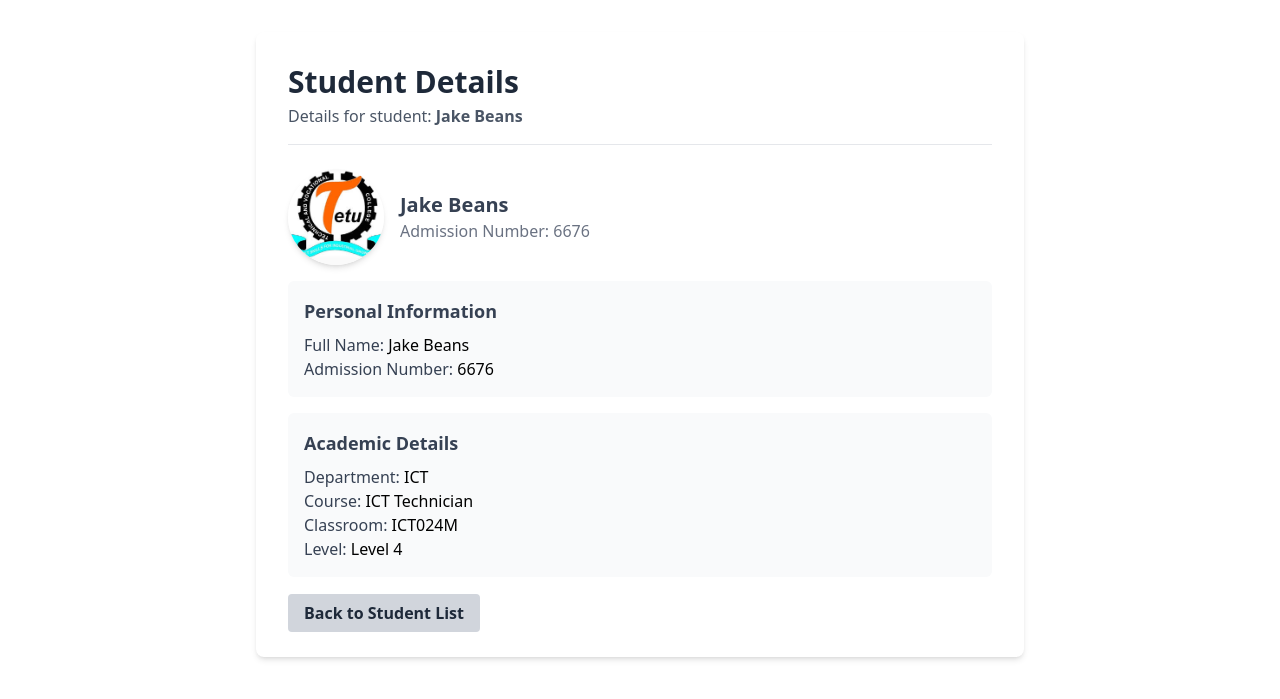
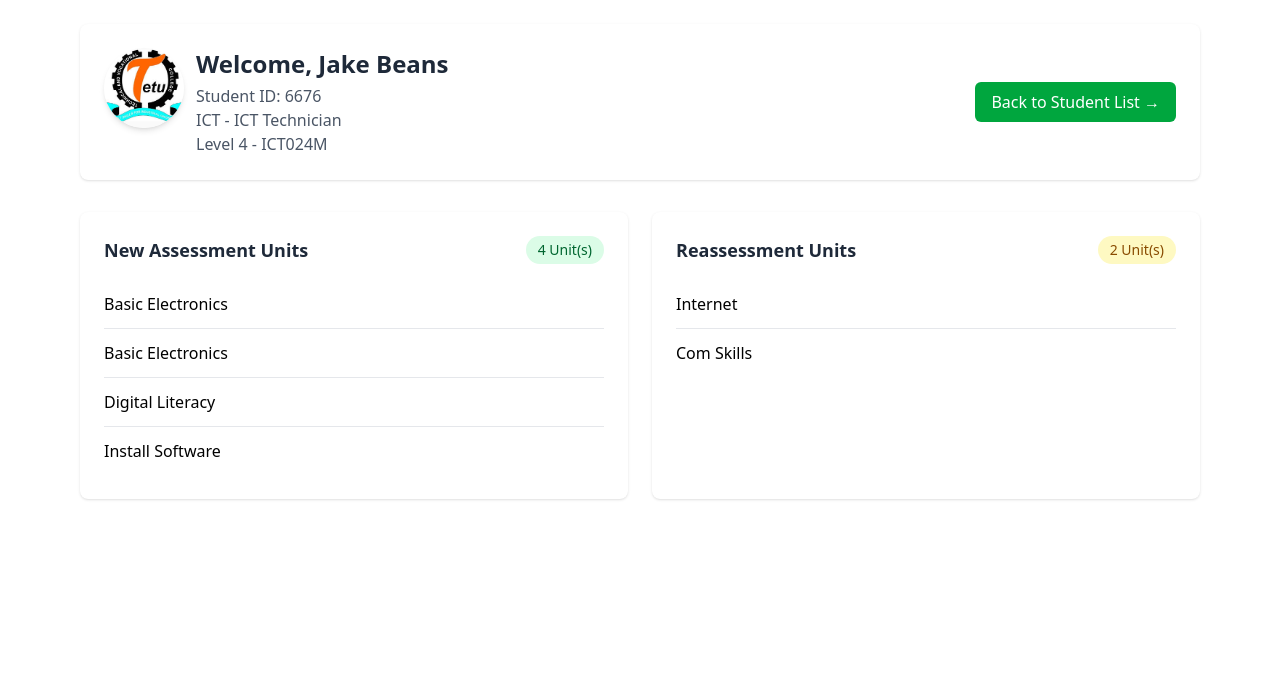
Before and after one commit to titustum/cbet-registration, a Flask app: page /students/1 in a window 1280 px wide. Shown: the top 699 px of the page. Run offline with Flask 3, Linux system fonts and the light colour scheme; data comes from the database, SQL or seed files in the repository; both versions use the stored data as it was after the commit.

Commit message:
improved

```diff
--- a/app.py
+++ b/app.py
@@ -162,7 +162,9 @@ def students_list():
 @app.route('/students/<int:student_id>')
 def student_details(student_id):
     student = Student.query.get_or_404(student_id)
-    return render_template('student_details.html', student=student)
+    new_units = UnitRegistration.query.filter_by(student_id=student_id, is_reassessment=False).all()
+    reassessments = UnitRegistration.query.filter_by(student_id=student_id, is_reassessment=True).all()
+    return render_template('student_details.html', student=student, new_units=new_units, reassessments=reassessments)
 
 
 @app.route('/add_course', methods=['GET', 'POST'])
--- a/templates/student_details.html
+++ b/templates/student_details.html
@@ -1,46 +1,100 @@
 {% extends 'base.html' %}
-
 {% block content %}
-<div class="max-w-3xl mx-auto bg-white p-8 rounded-lg shadow-md my-8">
-    <div class="border-b border-gray-200 pb-4 mb-6">
-        <h1 class="text-3xl font-bold text-gray-800">Student Details</h1>
-        <p class="text-gray-600 mt-1">Details for student: <span class="font-semibold">{{ student.fullname }}</span></p>
-    </div>
-
-    <div class="space-y-4">
-        <div class="flex items-center space-x-4">
-            {% if student.profile_image %}
-                <img src="{{ url_for('static', filename=student.profile_image) }}" alt="{{ student.fullname }}'s Profile Image" class="rounded-full h-24 w-24 object-cover shadow-md">
+<div class="max-w-6xl mx-auto px-4 py-6">
+    <!-- Header Section -->
+    <div class="flex flex-col sm:flex-row justify-between items-start sm:items-center mb-8 bg-white p-6 rounded-lg shadow">
+        <div class="flex space-x-3">
+            <div >
+                {% if student.profile_image %}
+                <img src="{{ url_for('static', filename=student.profile_image) }}"
+                alt="{{ student.fullname }}'s Profile Image" class="rounded-full
+                h-20 w-20 object-cover shadow-md">
             {% else %}
-                <div class="rounded-full h-24 w-24 bg-gray-300 flex items-center justify-center">
+                <div class="rounded-full h-20 w-20 bg-gray-300 flex items-center justify-center">
                     <span class="text-gray-500">No Image</span>
                 </div>
             {% endif %}
+
+            </div>
             <div>
-                <h2 class="text-xl font-semibold text-gray-700">{{ student.fullname }}</h2>
-                <p class="text-gray-500">Admission Number: {{ student.admission_number }}</p>
+                <h2 class="text-2xl font-bold text-gray-800">Welcome, {{ student.fullname }}</h2>
+                <p class="text-gray-600 mt-1">Student ID: {{ student.admission_number }}</p>
+                <p class="text-gray-600">{{ student.department.name }} - {{ student.course.name }}</p>
+                <p class="text-gray-600">{{ student.level }} - {{ student.classroom }}</p>
+
             </div>
+
         </div>
-
-        <div class="bg-gray-50 p-4 rounded-md">
-            <h3 class="text-lg font-semibold text-gray-700 mb-2">Personal Information</h3>
-            <p><span class="font-medium text-gray-700">Full Name:</span> {{ student.fullname }}</p>
-            <p><span class="font-medium text-gray-700">Admission Number:</span> {{ student.admission_number }}</p>
-        </div>
-
-        <div class="bg-gray-50 p-4 rounded-md">
-            <h3 class="text-lg font-semibold text-gray-700 mb-2">Academic Details</h3>
-            <p><span class="font-medium text-gray-700">Department:</span> {{ student.department.name if student.department else 'N/A' }}</p>
-            <p><span class="font-medium text-gray-700">Course:</span> {{ student.course.name if student.course else 'N/A' }}</p>
-            <p><span class="font-medium text-gray-700">Classroom:</span> {{ student.classroom if student.classroom else 'N/A' }}</p>
-            <p><span class="font-medium text-gray-700">Level:</span> {{ student.level if student.level else 'N/A' }}</p>
-        </div>
-
-        <div class="mt-6">
-            <a href="{{ url_for('students_list') }}" class="bg-gray-300 hover:bg-gray-400 text-gray-800 font-bold py-2 px-4 rounded focus:outline-none focus:shadow-outline">
-                Back to Student List
+        <div class="mt-4 sm:mt-0 flex flex-col sm:flex-row gap-2">
+            <a href="{{ url_for('students_list') }}" class="bg-green-600 hover:bg-green-700 text-white px-4 py-2 rounded-md transition duration-150 ease-in-out flex items-center justify-center">
+                Back to Student List &rarr;
             </a>
         </div>
     </div>
-</div>
+
+
+    <!-- Registration Summary Cards -->
+    <div class="grid grid-cols-1 md:grid-cols-2 gap-6 mb-6">
+        <div class="bg-white p-6 rounded-lg shadow">
+            <div class="flex justify-between items-center mb-4">
+                <h3 class="text-lg font-bold text-gray-800">New Assessment Units</h3>
+                <span class="bg-green-100 text-green-800 text-sm px-3 py-1 rounded-full font-medium">{{ new_units|length }} Unit(s)</span>
+            </div>
+            {% if new_units %}
+                <ul class="divide-y divide-gray-200">
+                    {% for unit in new_units %}
+                        <li class="py-3 flex justify-between items-center">
+                            <div>
+                                <p class="font-medium">{{ unit.unit_name }}</p>
+                                {% if unit.unit_code %}
+                                    <p class="text-sm text-gray-500">Code: {{ unit.unit_code }}</p>
+                                {% endif %}
+                            </div>
+
+                        </li>
+                    {% endfor %}
+                </ul>
+            {% else %}
+                <div class="text-center py-6 text-gray-500">
+                    <svg xmlns="http://www.w3.org/2000/svg" class="h-12 w-12 mx-auto mb-2 text-gray-400" fill="none" viewBox="0 0 24 24" stroke="currentColor">
+                        <path stroke-linecap="round" stroke-linejoin="round" stroke-width="2" d="M9 12h6m-6 4h6m2 5H7a2 2 0 01-2-2V5a2 2 0 012-2h5.586a1 1 0 01.707.293l5.414 5.414a1 1 0 01.293.707V19a2 2 0 01-2 2z" />
+                    </svg>
+                    <p>No new assessment units registered</p>
+
+                </div>
+            {% endif %}
+        </div>
+
+        <div class="bg-white p-6 rounded-lg shadow">
+            <div class="flex justify-between items-center mb-4">
+                <h3 class="text-lg font-bold text-gray-800">Reassessment Units</h3>
+                <span class="bg-yellow-100 text-yellow-800 text-sm px-3 py-1 rounded-full font-medium">{{ reassessments|length }} Unit(s)</span>
+            </div>
+            {% if reassessments %}
+                <ul class="divide-y divide-gray-200">
+                    {% for unit in reassessments %}
+                        <li class="py-3 flex justify-between items-center">
+                            <div>
+                                <p class="font-medium">{{ unit.unit_name }}</p>
+                                {% if unit.unit_code %}
+                                    <p class="text-sm text-gray-500">Code: {{ unit.unit_code }}</p>
+                                {% endif %}
+                            </div>
+
+                        </li>
+                    {% endfor %}
+                </ul>
+            {% else %}
+                <div class="text-center py-6 text-gray-500">
+                    <svg xmlns="http://www.w3.org/2000/svg" class="h-12 w-12 mx-auto mb-2 text-gray-400" fill="none" viewBox="0 0 24 24" stroke="currentColor">
+                        <path stroke-linecap="round" stroke-linejoin="round" stroke-width="2" d="M4 4v5h.582m15.356 2A8.001 8.001 0 004.582 9m0 0H9m11 11v-5h-.581m0 0a8.003 8.003 0 01-15.357-2m15.357 2H15" />
+                    </svg>
+                    <p>No reassessment units registered</p>
+
+                </div>
+            {% endif %}
+        </div>
+    </div>
+
+
 {% endblock %}
```
Also changed, not shown: instance/cbet.db, static/uploads/logo.jpeg (added), 1 other file.
